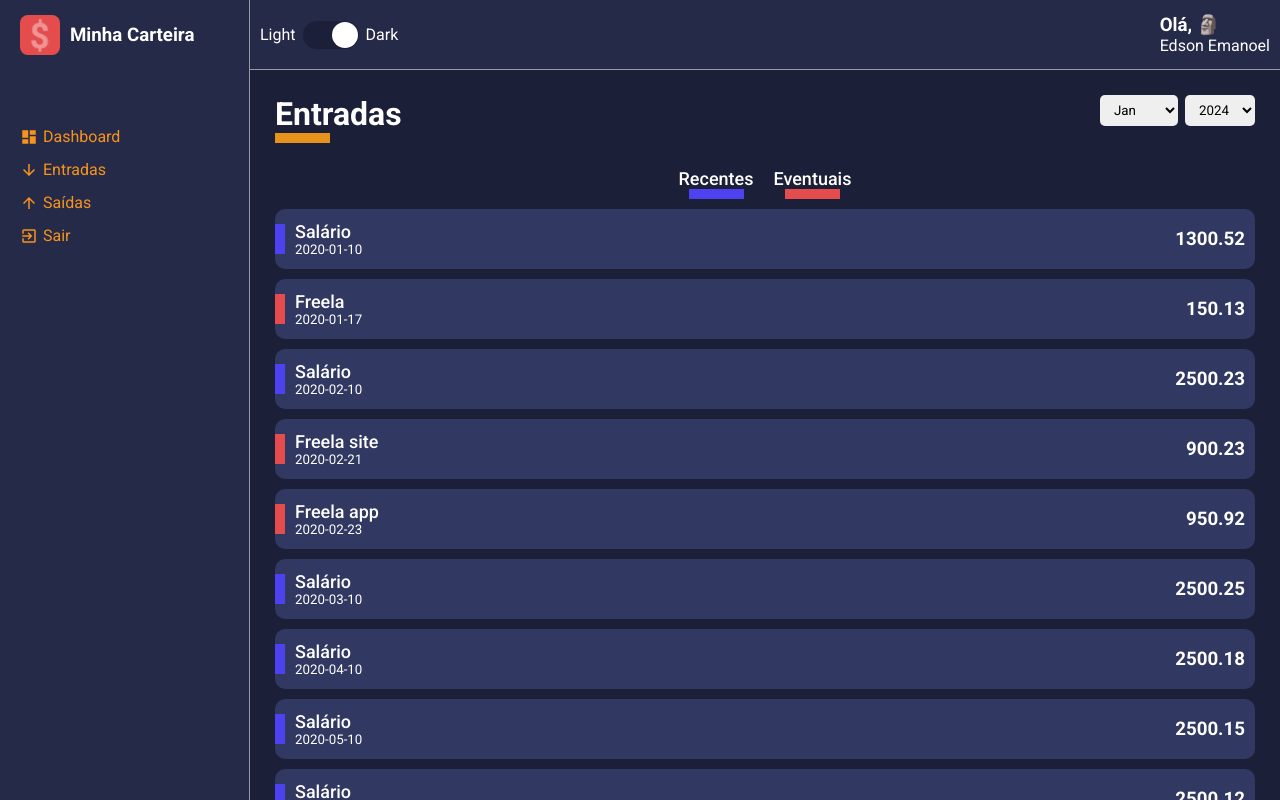
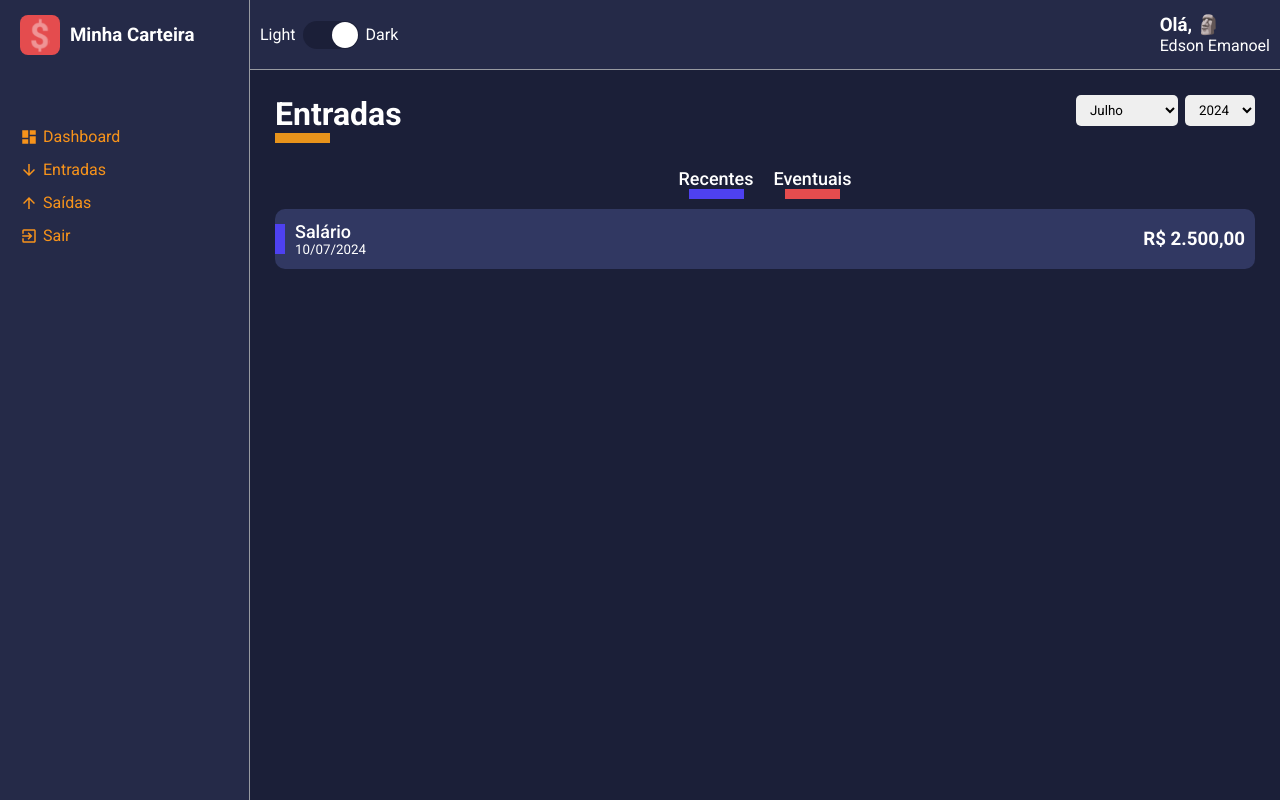
Before and after one commit to Edson-Emanoel/react-ts-carteira, a React (Create React App) app: page /list/entry-balance in a window 1280 px wide. Built offline with nearby package versions, Linux system fonts and the light colour scheme.

Commit message:
Fiz os Filtros por mês e ano, Formatei Valor e Data e Resolvi uns erros

```diff
--- a/package.json
+++ b/package.json
@@ -12,14 +12,16 @@
     "@types/react-dom": "^18.3.0",
     "@types/react-icons": "^3.0.0",
     "@types/react-router-dom": "^5.3.3",
+    "@types/uuid": "^10.0.0",
     "react": "^18.3.1",
     "react-dom": "^18.3.1",
     "react-icons": "^5.2.1",
+    "react-router-dom": "^6.11.0",
     "react-scripts": "5.0.1",
     "react-switch": "^7.0.0",
-    "react-router-dom": "^6.11.0",
     "styled-components": "^6.1.11",
     "typescript": "^4.9.5",
+    "uuid": "^10.0.0",
     "web-vitals": "^2.1.4"
   },
   "scripts": {
--- a/src/components/SelectInput/index.tsx
+++ b/src/components/SelectInput/index.tsx
@@ -6,18 +6,25 @@ interface ISelectInputProps {
   options: {
     value:  string | number;
     label:  string | number;
-  }[]
+  }[],
+  onChange?(event: React.ChangeEvent<HTMLSelectElement>): void | undefined;
+  defaultValue?: string | number;
 }
 
-const SelectInput: React.FC<ISelectInputProps> = ({ options }) => {
+const SelectInput: React.FC<ISelectInputProps> = ({
+  options,
+  onChange,
+  defaultValue
+}) => {
   return (
     <Container>
-        <select>
+        <select onChange={onChange} defaultValue={defaultValue}>
             {
               options.map((option) => (
                 <option
                   key={option.value}
                   value={option.value}
+
                 >
                   {option.label}
                 </option>
--- a/src/pages/List/index.tsx
+++ b/src/pages/List/index.tsx
@@ -1,14 +1,18 @@
 import React, {useMemo, useState, useEffect} from 'react'
+
+import { v4 as uuid, validate } from 'uuid';
+
 import ContentHeader from '../../components/ContentHeader';
 
 import { Container, Content, Filters } from './styles';
 import SelectInput from '../../components/SelectInput';
 import HistoryFinanceCard from '../../components/HistoryFinanceCard';
 import { useParams } from 'react-router-dom';
-
+import formatCurrency from '../../utils/formatCurrency';
+import formatDate from '../../utils/formatDate';
 import gains from '../../repositories/gains';
 import expenses from '../../repositories/expenses';
-
+import listOfMonths from '../../utils/months';
 // interface IRouteParams {
 //   match: {
 //     params: {
@@ -18,7 +22,6 @@ import expenses from '../../repositories/expenses';
 // }
 
 interface IData {
-  id: number;
   description: string;
   amountFormatted: string;
   frequency: string;
@@ -29,6 +32,8 @@ interface IData {
 export const List = () => {
 
   const [data, setData] = useState<IData []>([]);
+  const [monthSelected, setMonthSelected] = useState<string>(String(new Date().getMonth() + 1));
+  const [yearSelected, setYearSelected] = useState<string>(String(new Date().getFullYear()));
 
   const { type } = useParams();
 
@@ -44,41 +49,66 @@ export const List = () => {
     return type === 'entry-balance' ? gains : expenses
   }, [type]);
 
-  const months = [
-    { value: 7, label: 'Jan'},
-    { value: 8, label: 'Fev'},
-    { value: 9, label: 'Março' },
-    { value: 10, label: 'Março' },
-    { value: 11, label: 'Março' },
-    { value: 12, label: 'Março' }
-  ]
+  const years = useMemo(() => {
+    let uniqueYears: number[] = []
 
-  const years = [
-    { value: 2024, label: 2024 },
-    { value: 2023, label: 2023 },
-    { value: 2022, label: 2022 }
-  ]
+    listData.forEach((item) => {
+      const date = new Date(item.date);
+      const year = date.getFullYear();
+
+      if (!uniqueYears.includes(year)) {
+        uniqueYears.push(year)
+      }
+    });
+
+    return uniqueYears.map((year) => {
+      return {
+        value: year,
+        label: year,
+      }
+    });
+  }, [listData]);
+
+  const months = useMemo(() => {
+
+    return listOfMonths.map((month, index) => {
+      return {
+        value: index + 1,
+        label: month,
+      }
+    })
+
+  }, [listData]);
 
   useEffect(() => {
-    const response = listData.map((item) => {
+
+    const filteredDate = listData.filter((item) => {
+      const date = new Date(item.date);
+      const month = String(date.getMonth() + 1);
+      const year = String(date.getFullYear());
+
+      return month === monthSelected && year === yearSelected
+    });
+
+    const formattedData = filteredDate.map((item) => {
       return{
-        id: Math.random () * data.length,
+        id: String(new Date().getTime()),
         description: item.description,
-        amountFormatted: item.amount,
+        amountFormatted: formatCurrency(Number(item.amount)),
         frequency: item.frequency,
-        dataFormatted: item.date,
+        dataFormatted: formatDate(item.date),
         tagColor: item.frequency === 'recorrente' ? '#4E41F0' : '#E44C4E'
       }
     })
 
-    setData(response);
-  }, []);
+    setData(formattedData);
+  }, [listData, monthSelected, yearSelected, data.length]);
 
   return (
     <Container>
       <ContentHeader title={title} lineColor={lineColor}>
-        <SelectInput options={months} />
-        <SelectInput options={years} />
+        <SelectInput options={months} onChange={(e) => setMonthSelected(e.target.value)} defaultValue={monthSelected} />
+        <SelectInput options={years}  onChange={(e) => setYearSelected (e.target.value)} defaultValue={yearSelected}  />
       </ContentHeader>
 
       <Filters>
@@ -101,7 +131,7 @@ export const List = () => {
         {
           data.map((item) => (
             <HistoryFinanceCard
-              key={item.id}
+              key={uuid()}
               tagColor={item.tagColor}
               title={item.description}
               subtitle={item.dataFormatted}
--- a/src/repositories/expenses.ts
+++ b/src/repositories/expenses.ts
@@ -1,5 +1,5 @@
 export default [
-    {"description":"Energia elétrica",      "amount":"150.55","type":"saída","frequency":"recorrente","date":"2021-01-10"},
+    {"description":"Energia elétrica",      "amount":"150.55","type":"saída","frequency":"recorrente","date":"2024-01-10"},
     {"description":"Água",                  "amount":"75.55", "type":"saída","frequency":"recorrente","date":"2020-01-15"},
     {"description": "Telefone",             "amount":"99.99", "type":"saída","frequency":"recorrente","date":"2020-01-23"},
     {"description":"Plano de Saúde",        "amount":"300.00","type":"saída","frequency":"recorrente","date":"2020-01-23"},
@@ -12,9 +12,9 @@ export default [
     {"description":"Plano de Saúde",        "amount":"300.00","type":"saída","frequency":"recorrente","date":"2020-02-23"},
     {"description":"Compras do mês",        "amount":"540.00","type":"saída","frequency":"recorrente","date":"2020-02-25"},
     {"description":"Parcela do Celular 1/5","amount":"150.99","type":"saída","frequency":"eventual",  "date":"2020-02-26"},
-    {"description":"Cinema",                "amount":"45.00", "type":"saída","frequency":"eventual",  "date":"2020-02-23"},
-    {"description":"Energia elétrica",      "amount":"97.00", "type":"saída","frequency":"recorrente","date":"2020-03-10"},
-    {"description":"Água",                  "amount":"100.10","type":"saída","frequency":"recorrente","date":"2020-03-15"},
+    {"description":"Cinema",                "amount":"45.00", "type":"saída","frequency":"eventual",  "date":"2015-02-23"},
+    {"description":"Energia elétrica",      "amount":"97.00", "type":"saída","frequency":"recorrente","date":"2015-03-10"},
+    {"description":"Água",                  "amount":"100.10","type":"saída","frequency":"recorrente","date":"2015-03-15"},
     {"description":"Telefone",              "amount":"99.99", "type":"saída","frequency":"recorrente","date":"2020-03-23"},
     {"description":"Plano de Saúde",        "amount":"300.00","type":"saída","frequency":"recorrente","date":"2020-03-23"},
     {"description":"Compras do mês",        "amount":"800.50","type":"saída","frequency":"recorrente","date":"2020-03-17"},
--- a/src/repositories/gains.ts
+++ b/src/repositories/gains.ts
@@ -1,12 +1,14 @@
 
 export default [
-    { "description": "Salário",     "amount": "1300.52", "type": "entrada", "frequency": "recorrente", "date": "2020-01-10" },
-    { "description": "Freela",      "amount": "150.13",  "type": "entrada", "frequency": "eventual",   "date": "2020-01-17" },
-    { "description": "Salário",     "amount": "2500.23", "type": "entrada", "frequency": "recorrente", "date": "2020-02-10" },
-    { "description": "Freela site", "amount": "900.23",  "type": "entrada", "frequency": "eventual",   "date": "2020-02-21" },
-    { "description": "Freela app",  "amount": "950.92",  "type": "entrada", "frequency": "eventual",   "date": "2020-02-23" },
-    { "description": "Salário",     "amount": "2500.25", "type": "entrada", "frequency": "recorrente", "date": "2020-03-10" },
-    { "description": "Salário",     "amount": "2500.18", "type": "entrada", "frequency": "recorrente", "date": "2020-04-10" },
-    { "description": "Salário",     "amount": "2500.15", "type": "entrada", "frequency": "recorrente", "date": "2020-05-10" },
-    { "description": "Salário",     "amount": "2500.12", "type": "entrada", "frequency": "recorrente", "date": "2020-06-10" },
-    { "description": "Salário",     "amount": "2500.00", "type": "entrada", "frequency": "recorrente", "date": "2020-07-10" }]
+    { "description": "Salário",     "amount": "1300.52", "type": "entrada", "frequency": "recorrente", "date": "2024-01-10" },
+    { "description": "Freela",      "amount": "150.13",  "type": "entrada", "frequency": "eventual",   "date": "2024-01-17" },
+    { "description": "Salário",     "amount": "2500.23", "type": "entrada", "frequency": "recorrente", "date": "2024-02-10" },
+    { "description": "Freela site", "amount": "900.23",  "type": "entrada", "frequency": "eventual",   "date": "2024-02-21" },
+    { "description": "Freela app",  "amount": "950.92",  "type": "entrada", "frequency": "eventual",   "date": "2023-02-23" },
+    { "description": "Salário",     "amount": "2500.25", "type": "entrada", "frequency": "recorrente", "date": "2023-03-10" },
+    { "description": "Salário",     "amount": "2500.18", "type": "entrada", "frequency": "recorrente", "date": "2023-04-10" },
+    { "description": "Salário",     "amount": "2500.15", "type": "entrada", "frequency": "recorrente", "date": "2022-05-10" },
+    { "description": "Salário",     "amount": "2500.12", "type": "entrada", "frequency": "recorrente", "date": "2022-06-10" },
+    { "description": "Salário",     "amount": "2500.00", "type": "entrada", "frequency": "recorrente", "date": "2024-07-10" },
+    { "description": "Salário",     "amount": "2500.00", "type": "entrada", "frequency": "recorrente", "date": "2015-07-10" }
+];
--- /dev/null
+++ b/src/utils/formatCurrency.ts
@@ -0,0 +1,10 @@
+const formatCurrency = (current: number): string => {
+    return current.toLocaleString(
+        'pt-br',
+        {
+            style: 'currency',
+            currency:'BRL'
+        });
+}
+
+export default formatCurrency;
--- /dev/null
+++ b/src/utils/formatDate.ts
@@ -0,0 +1,15 @@
+const formatDate = (date: string): string => {
+    const dateFormatted = new Date(date);
+
+    const day = dateFormatted.getDate() > 9
+        ? dateFormatted.getDate() : `0${dateFormatted.getDate()}`;
+
+    const month = dateFormatted.getMonth() + 1 > 9
+        ? dateFormatted.getMonth() + 1 : `0${dateFormatted.getMonth() + 1}`;
+
+    const year = dateFormatted.getFullYear();
+
+    return `${day}/${month}/${year}`;
+}
+
+export default formatDate;
--- /dev/null
+++ b/src/utils/months.ts
@@ -0,0 +1,16 @@
+const months = [
+    'Janeiro',
+    'Fevereiro',
+    'Março',
+    'Abril',
+    'Maio',
+    'Junho',
+    'Julho',
+    'Agosto',
+    'Setembro',
+    'Outubro',
+    'Novembro',
+    'Dezembro'
+]
+
+export default months
```
Also changed, not shown: 1 other file (tests, documents, lock files or other folders).
